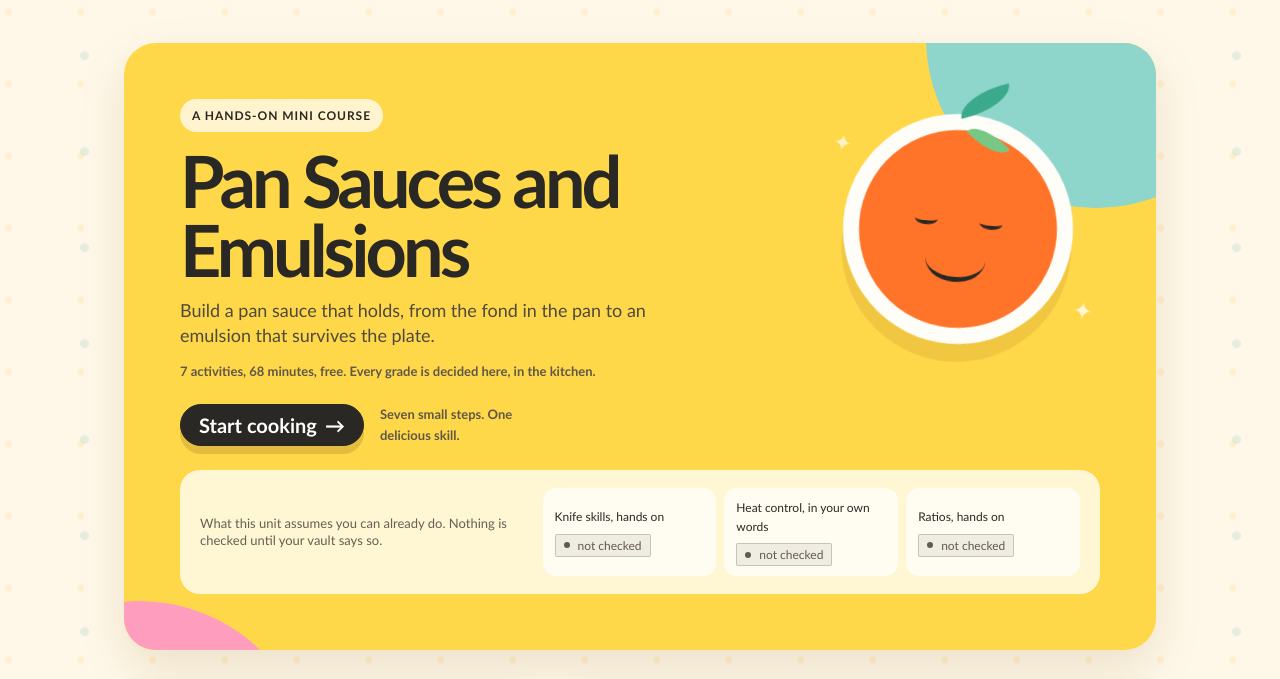
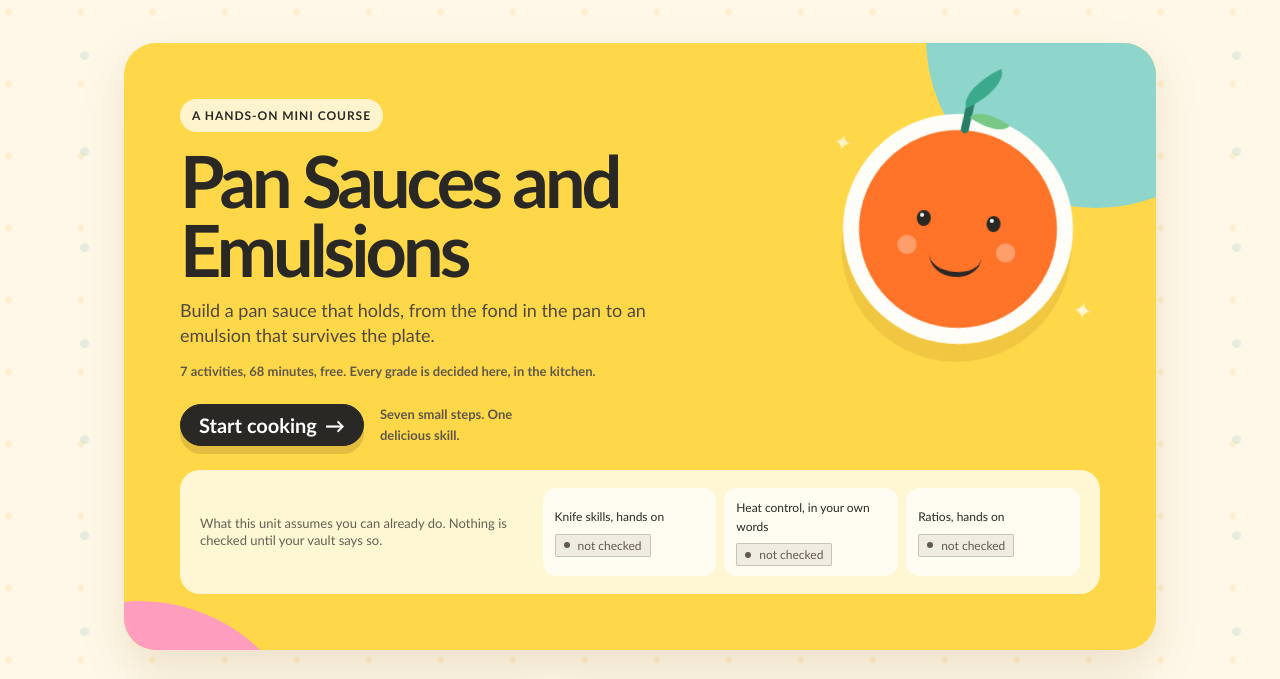
Before and after one commit to migarci2/nema, a website: page apps/harness/public/index.html in a window 1280 px wide. Shown: the part 73-752 px from the top of the page. Drawn offline with Linux system fonts and the light colour scheme.

Commit message:
Goodbye cursed orange

```diff
--- a/apps/harness/public/app.css
+++ b/apps/harness/public/app.css
@@ -1095,18 +1095,50 @@ body {
   aspect-ratio: 1;
   border: 16px solid #FFFDF7;
   border-radius: 50%;
-  background: #FF7429;
+  background:
+    radial-gradient(circle at 25% 60%, rgba(255, 174, 132, .72) 0 9px, transparent 10px),
+    radial-gradient(circle at 75% 60%, rgba(255, 174, 132, .72) 0 9px, transparent 10px),
+    #FF7429;
   box-shadow: 0 18px 0 rgba(141, 82, 10, 0.12);
   transform: rotate(5deg);
   animation: plate-arrive 600ms cubic-bezier(.2,.85,.3,1.2) both;
 }
-.unit-art__eye { position: absolute; top: 43%; width: 23px; height: 12px; border-bottom: 4px solid var(--ink); border-radius: 50%; }
-.unit-art__eye--left { left: 28%; }
-.unit-art__eye--right { right: 28%; }
-.unit-art__smile { position: absolute; left: 35%; top: 54%; width: 30%; height: 23%; border-bottom: 5px solid var(--ink); border-radius: 50%; }
-.unit-art__leaf { position: absolute; z-index: 2; width: 54px; height: 24px; border-radius: 100% 0 100% 0; background: #3BAA8C; transform-origin: bottom left; }
-.unit-art__leaf--one { left: 47%; top: -35px; transform: rotate(-18deg); }
-.unit-art__leaf--two { left: 50%; top: -23px; transform: rotate(42deg) scale(.8); background: #77C884; }
+.unit-art__plate::before {
+  content: '';
+  position: absolute;
+  z-index: 1;
+  left: calc(50% - 4px);
+  top: -32px;
+  width: 8px;
+  height: 35px;
+  border-radius: 999px;
+  background: #287F68;
+  transform: rotate(8deg);
+}
+.unit-art__eye {
+  position: absolute;
+  top: 42%;
+  width: 14px;
+  height: 16px;
+  border-radius: 50%;
+  background: var(--ink);
+}
+.unit-art__eye::after {
+  content: '';
+  position: absolute;
+  left: 3px;
+  top: 3px;
+  width: 4px;
+  height: 4px;
+  border-radius: 50%;
+  background: #FFFFFF;
+}
+.unit-art__eye--left { left: 29%; }
+.unit-art__eye--right { right: 29%; }
+.unit-art__smile { position: absolute; left: 37%; top: 53%; width: 26%; height: 21%; border-bottom: 5px solid var(--ink); border-radius: 50%; }
+.unit-art__leaf { position: absolute; z-index: 2; width: 48px; height: 21px; border-radius: 100% 0 100% 0; background: #3BAA8C; transform-origin: bottom left; }
+.unit-art__leaf--one { left: 49%; top: -43px; transform: rotate(-30deg); }
+.unit-art__leaf--two { left: 51%; top: -34px; transform: rotate(30deg) scale(.78); background: #77C884; }
 .unit-art__spark { position: absolute; color: #FFFFFF; font-size: 28px; animation: sparkle 2.2s ease-in-out infinite; }
 .unit-art__spark--one { top: 8%; left: 5%; }
 .unit-art__spark--two { right: 2%; bottom: 10%; animation-delay: -1.1s; }
```
Also changed, not shown: apps/security/public/app.css (+4 -4 lines).
